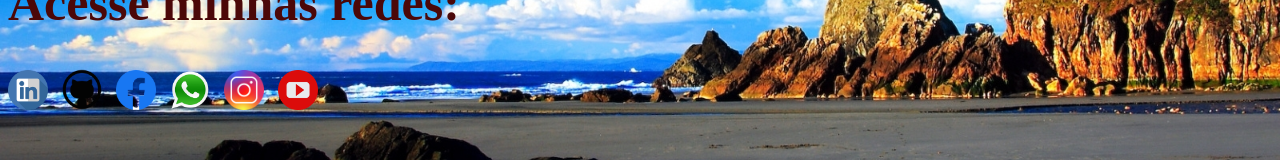
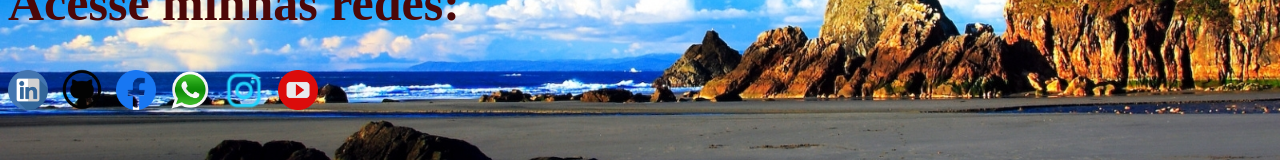
Before and after one commit to Oseias22/Site-para-praticar, a plain HTML site: page index.html in a window 1280 px wide. Shown: the part 510-670 px from the top of the page. Drawn offline with Linux system fonts and the light colour scheme.

Commit message:
redes-sociais

```diff
--- a/index.html
+++ b/index.html
@@ -40,7 +40,7 @@
         <a href="https://web.whatsapp.com/">
             <img src="./assets/Whatsapp.png" alt="Whatsapp"> </a>
         <a href="https://www.instagram.com/oseias_dudu/">
-            <img src="./assets/Instagram.webp" alt="Instagram"> </a>
+            <img src="./assets/Instagram.png" alt="Instagram"> </a>
         <a href="https://www.youtube.com/channel/UCPK7l5bdLC2UMTZWg5fz-ow">
             <img src="./assets/YouTube.png" alt="YouTube"></a>
     </div>
```
Also changed, not shown: assets/instagram.png (added), assets/instagram.webp (deleted).
